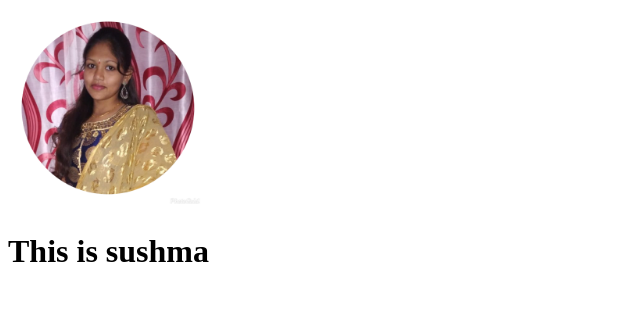
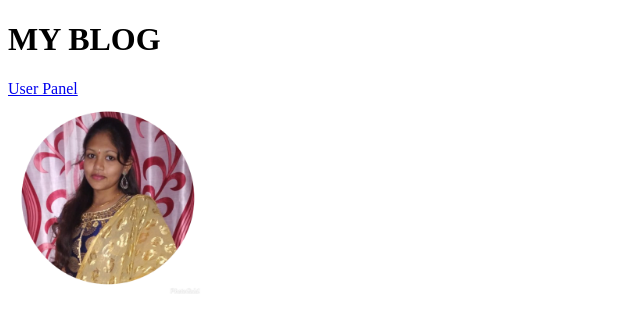
Before and after one commit to sushmareddykalluri/Document, a plain HTML site: page index.html in a window 1280 px wide. Shown: the whole page, without its empty margins (0-640 px from the left). Drawn offline with Linux system fonts and the light colour scheme.

Commit message:
Add files via upload

```diff
--- a/index.html
+++ b/index.html
@@ -4,9 +4,13 @@
     <meta charset="UTF-8">
     <meta name="viewport" content="width=device-width, initial-scale=1.0">
     <title>Document</title>
+    <link rel="stylesheet" type="text/css" href="style.css"/>
 </head>
 <body>
-    <img src="mypic.jpeg" width="200" height="200">
-    <h1>This is sushma</h1>
-    </body>
+
+ <header><h1>MY BLOG</h1>
+ <a href="User Panel.html">User Panel</a></header>
+ <img src="mypic.jpeg" width="200" height="200">
+
+</body>
 </html>
```
